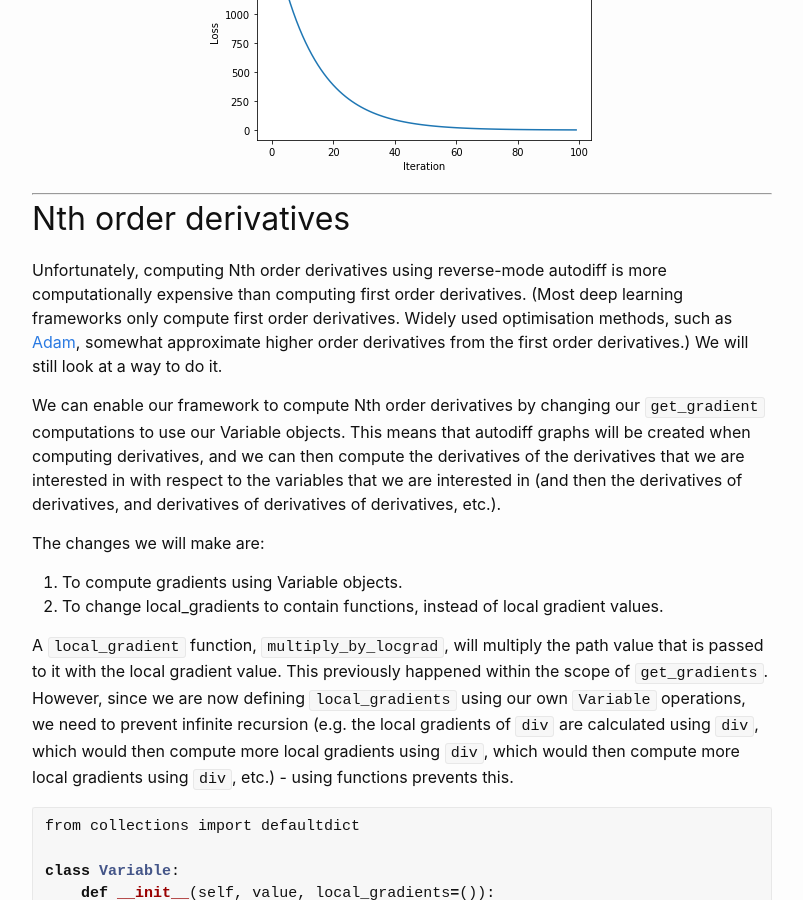
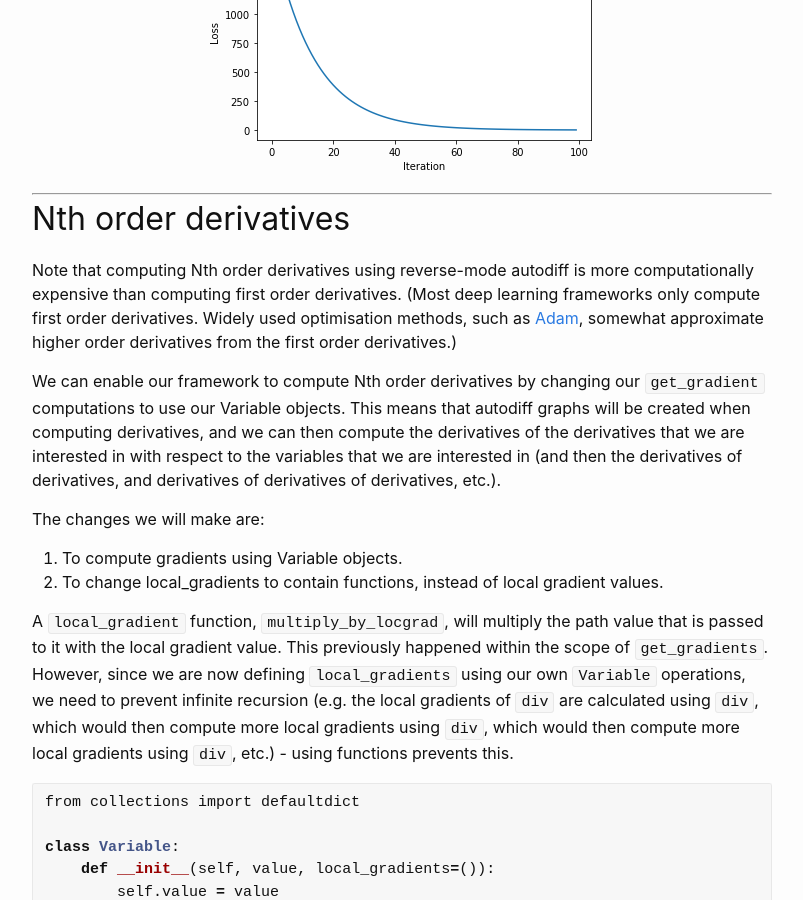
Before and after one commit to sradc/sradc.github.io, a Jekyll site: the page built from _posts/2020-06-11-autodiff.md, in a window 1280 px wide and 900 px high, scrolled down 11166 px. Shown: the whole window, without its empty margins (238-1041 px from the left). Built offline with Jekyll 4.4.1, drawn with Linux system fonts in a browser that asks for light colours; formulas are drawn with MathJax 3; comment, search, counter and statistics services are not loaded.

Commit message:
removed last sentence

```diff
--- a/_posts/2020-06-11-autodiff.md
+++ b/_posts/2020-06-11-autodiff.md
@@ -505,7 +505,7 @@ plt.show()
 
 ## Nth order derivatives
 
-Unfortunately, computing Nth order derivatives using reverse-mode autodiff is more computationally expensive than computing first order derivatives. (Most deep learning frameworks only compute first order derivatives. Widely used optimisation methods, such as [Adam](https://arxiv.org/abs/1412.6980), somewhat approximate higher order derivatives from the first order derivatives.) We will still look at a way to do it.
+Note that computing Nth order derivatives using reverse-mode autodiff is more computationally expensive than computing first order derivatives. (Most deep learning frameworks only compute first order derivatives. Widely used optimisation methods, such as [Adam](https://arxiv.org/abs/1412.6980), somewhat approximate higher order derivatives from the first order derivatives.)
 
 We can enable our framework to compute Nth order derivatives by changing our `get_gradient` computations to use our Variable objects. This means that autodiff graphs will be created when computing derivatives, and we can then compute the derivatives of the derivatives that we are interested in with respect to the variables that we are interested in (and then the derivatives of derivatives, and derivatives of derivatives of derivatives, etc.).
 
```
